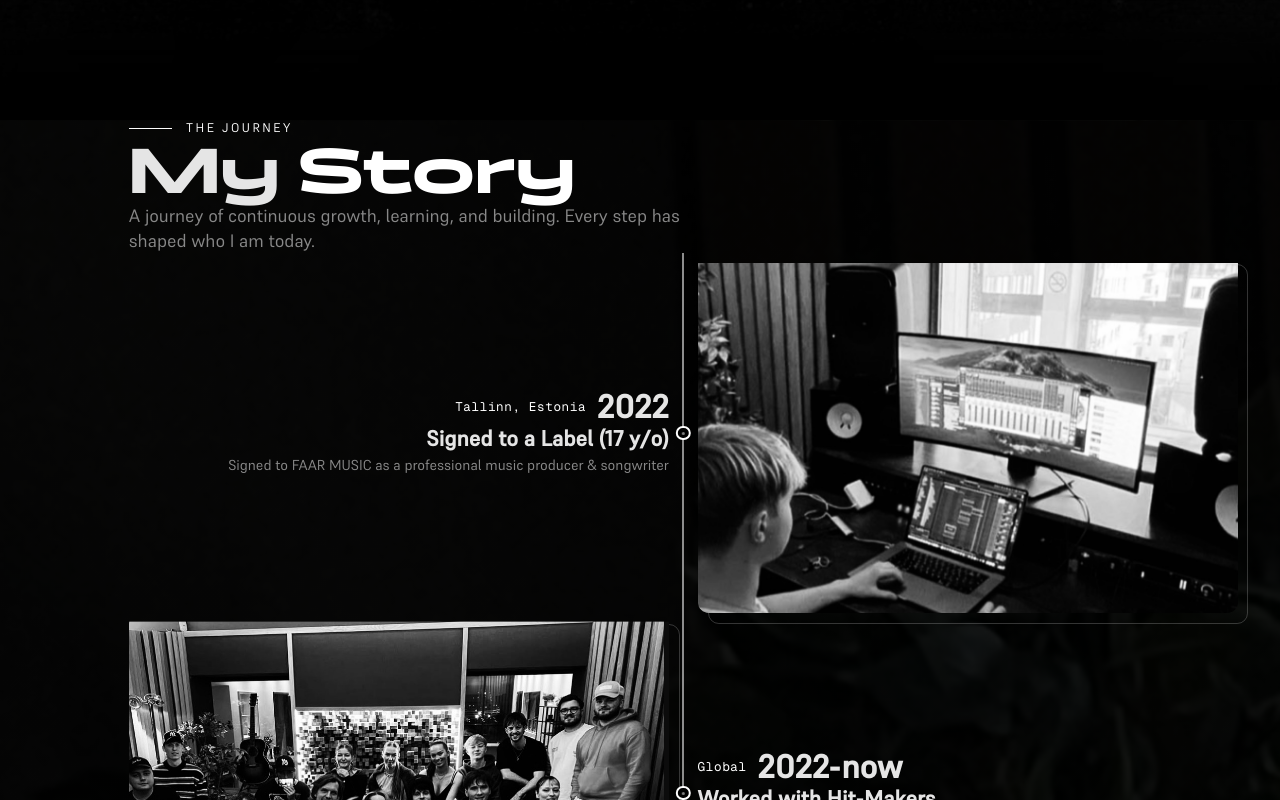
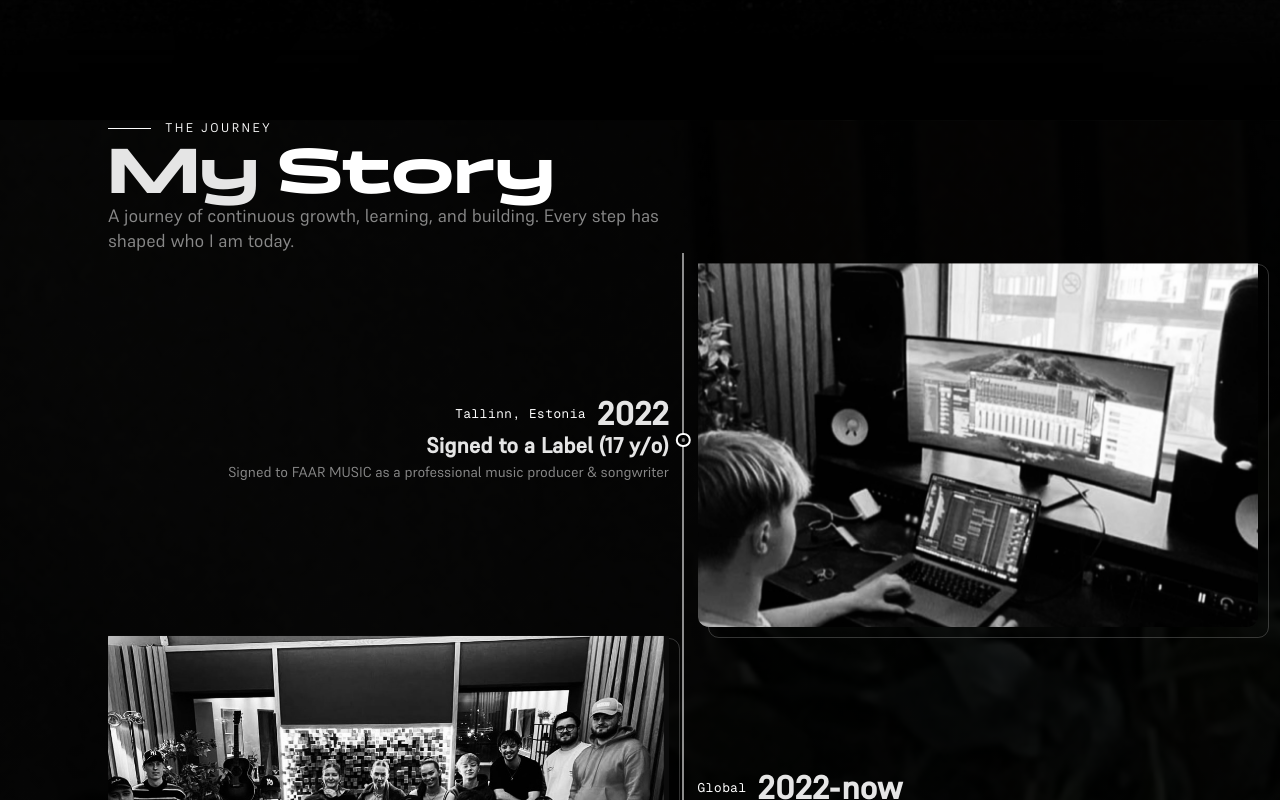
Before and after one commit to EliasTeikari/Portfolio_Elias, a Next.js app: page / in a window 1280 px wide. Shown: the part 1480-2280 px from the top of the page. Built offline with nearby package versions, Linux system fonts and the light colour scheme.

Commit message:
Refactor story section container styles for responsive max-widths

```diff
--- a/src/app/globals.css
+++ b/src/app/globals.css
@@ -332,12 +332,41 @@ section {
 /* Story section centering */
 .story-section-container {
     width: 100%;
-    max-width: 80rem;
     margin-left: auto;
     margin-right: auto;
     padding-left: 1.5rem;
     padding-right: 1.5rem;
     position: relative;
+}
+
+@media (min-width: 640px) {
+    .story-section-container {
+        max-width: 640px;
+    }
+}
+
+@media (min-width: 768px) {
+    .story-section-container {
+        max-width: 768px;
+    }
+}
+
+@media (min-width: 1024px) {
+    .story-section-container {
+        max-width: 1024px;
+    }
+}
+
+@media (min-width: 1280px) {
+    .story-section-container {
+        max-width: 1280px;
+    }
+}
+
+@media (min-width: 1536px) {
+    .story-section-container {
+        max-width: 1536px;
+    }
 }
 
 .hero-transition-fade {
```
